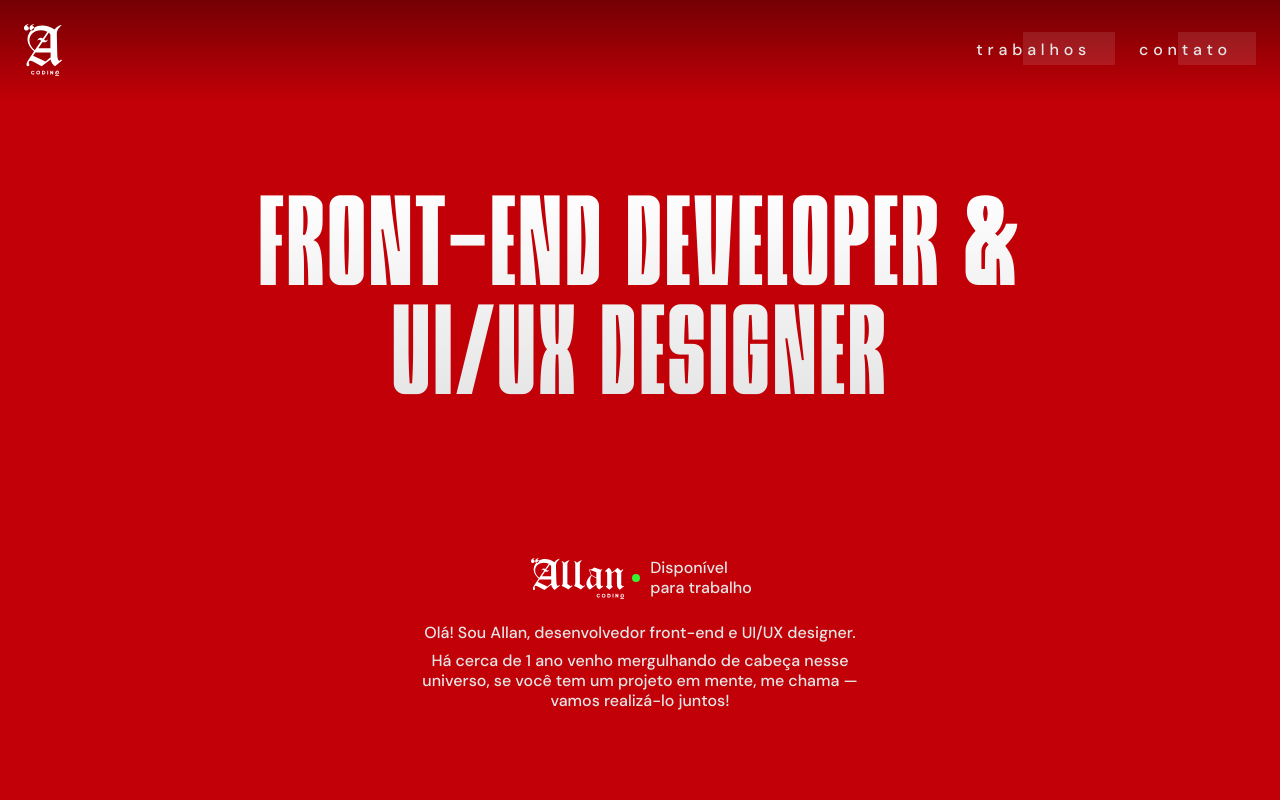
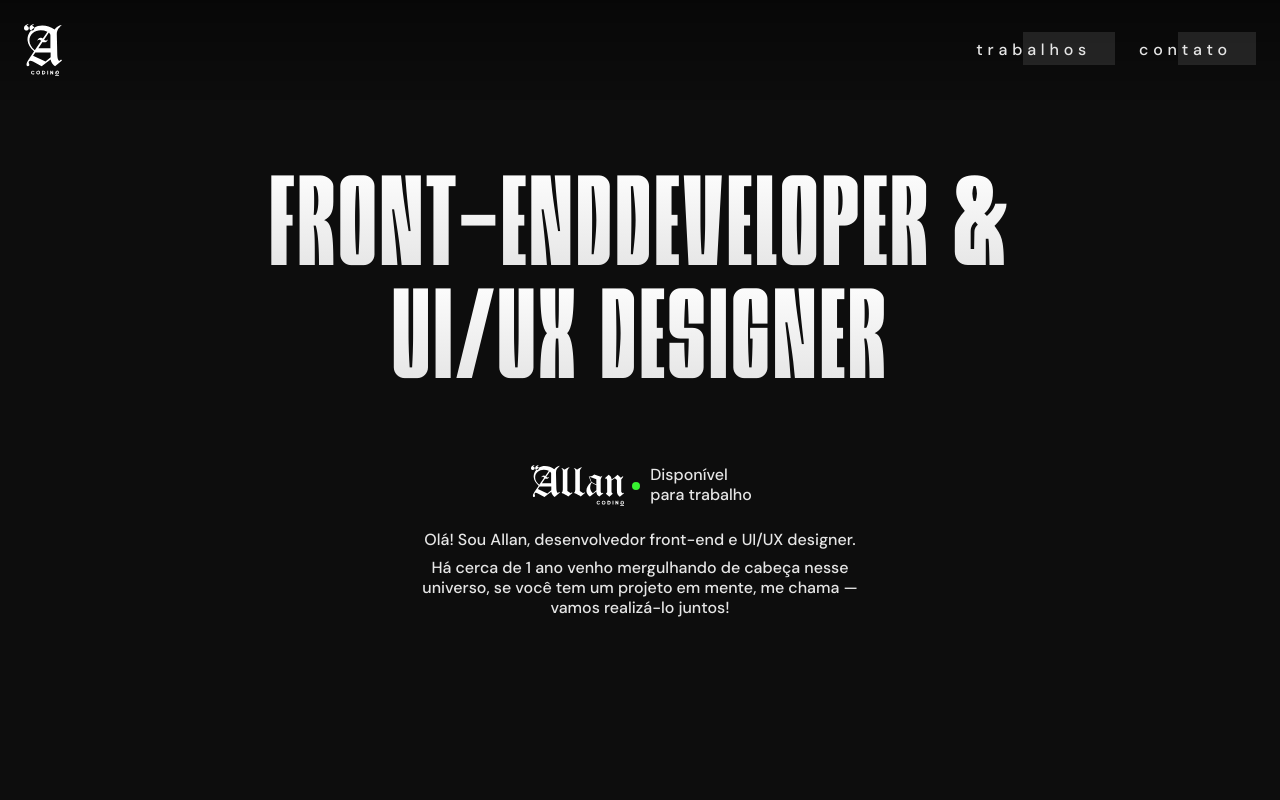
Before and after one commit to allangdasilva/portfolio, a Next.js app: page / in a window 1280 px wide. Shown: the top 800 px of the page. Built offline with nearby package versions, Linux system fonts and the light colour scheme.

Commit message:
Implementação da Hero Section concluída

```diff
--- a/src/app/globals.css
+++ b/src/app/globals.css
@@ -53,7 +53,8 @@
 
 @layer components {
   .main_title {
-    @apply font-krisha text-9xl tracking-[0.02em] leading-[0.85];
+    @apply font-krisha text-9xl tracking-[0.02em] leading-[0.85]
+    max-lg:text-8xl max-sm:text-7xl;
   }
   .works_title {
     @apply font-krisha text-6xl tracking-[0.02em] leading-[0.95];
@@ -81,6 +82,7 @@
   }
   /* ----- LINK ----- */
 
+  /* ----- GRADIENT ----- */
   .title-gradient-white {
     @apply bg-gradient-to-b from-white to-gray-1
       bg-clip-text text-transparent;
@@ -89,6 +91,13 @@
     @apply bg-gradient-to-b from-black to-gray-9
       bg-clip-text text-transparent;
   }
+  /* ----- GRADIENT ----- */
+
+  /* ----- GSAP ----- */
+  .gsap-init {
+    @apply opacity-0 pointer-events-none;
+  }
+  /* ----- GSAP ----- */
 }
 
 body {
--- a/src/components/HeroSection.tsx
+++ b/src/components/HeroSection.tsx
@@ -4,37 +4,68 @@ import Image from "next/image";
 import gsap from "gsap";
 import { SplitText } from "gsap/all";
 import { useGSAP } from "@gsap/react";
+import React from "react";
 gsap.registerPlugin(SplitText, useGSAP);
 
 export default function HeroSection() {
-  useGSAP(() => {
-    // const titleSplit = new SplitText("#hero_title", { type: "chars, word" });
-    // gsap.from(titleSplit.chars, {
-    //   yPercent: 130,
-    //   opacity: 0,
-    //   stagger: 0.06,
-    //   duration: 1,
-    //   ease: "expo.out",
-    // });
-  }, []);
+  const heroRef = React.useRef(null);
+  const titleRef = React.useRef(null);
+  const descRef = React.useRef(null);
+
+  useGSAP(
+    () => {
+      document.querySelectorAll(".gsap-init").forEach((el) => {
+        el.classList.remove("gsap-init");
+      });
+
+      const titleSplit = new SplitText(titleRef.current, {
+        type: "chars, word",
+      });
+      titleSplit.chars.forEach((char) => {
+        char.classList.add("title-gradient-white");
+      });
+      gsap.from(titleSplit.chars, {
+        yPercent: 100,
+        duration: 0.8,
+        ease: "back.out",
+        stagger: 0.06,
+        opacity: 0,
+      });
+      gsap.from(descRef.current, {
+        scale: 0.8,
+        opacity: 0,
+        duration: 1,
+        delay: 2.2,
+        ease: "expo.out",
+      });
+    },
+    { scope: heroRef }
+  );
 
   return (
     <section
-      id="hero"
-      className="relative w-full pt-[100px] pb-40 flex bg-gray-10 bg-red-700"
+      ref={heroRef}
+      className="relative w-full pt-[100px] pb-20 flex bg-gray-10
+      max-[640px]:pt-38 max-[400px]:pt-50"
     >
-      <div className="container flex flex-col items-center gap-40">
-        <div className="mt-20">
+      <div className="container flex flex-col items-center">
+        <div className="pb-20 pt-15">
           <h1
-            id="hero_title"
-            className="main_title title-gradient-white text-center"
+            ref={titleRef}
+            className="main_title text-center gsap-init *:inline-block *:max-[600px]:inline"
+            suppressHydrationWarning
           >
-            FRONT-END DEVELOPER & <br />
-            UI/UX DESIGNER
+            <span className="overflow-hidden max-[600px]:pr-3.5">
+              FRONT-END DEVELOPER &
+            </span>
+            <span className="overflow-hidden">UI/UX DESIGNER</span>
           </h1>
         </div>
 
-        <div className="flex flex-col items-center gap-6">
+        <div
+          className="flex flex-col items-center gap-6 gsap-init"
+          ref={descRef}
+        >
           <div className="flex gap-6">
             <div className="relative w-[98px] h-[41px]">
               <Image
```
